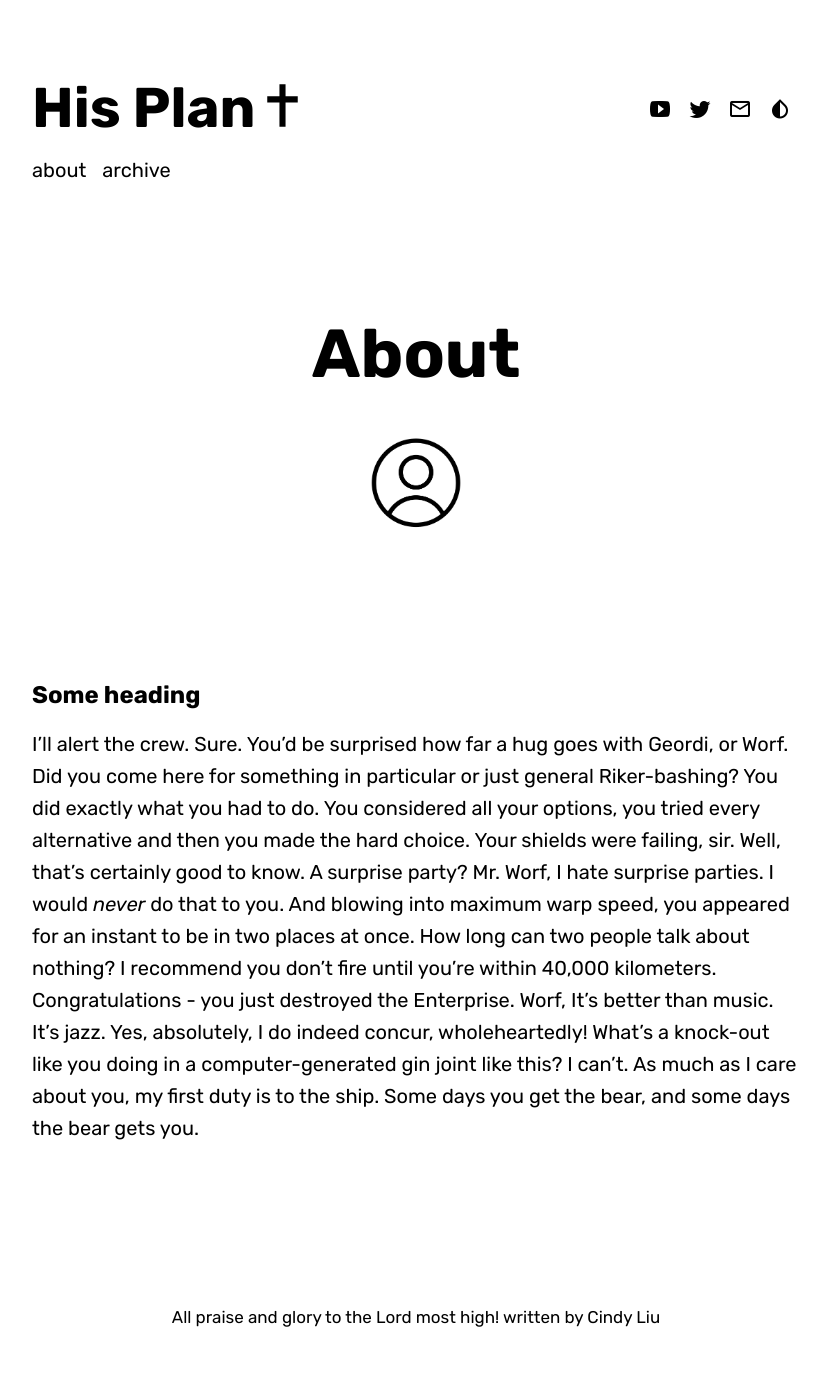
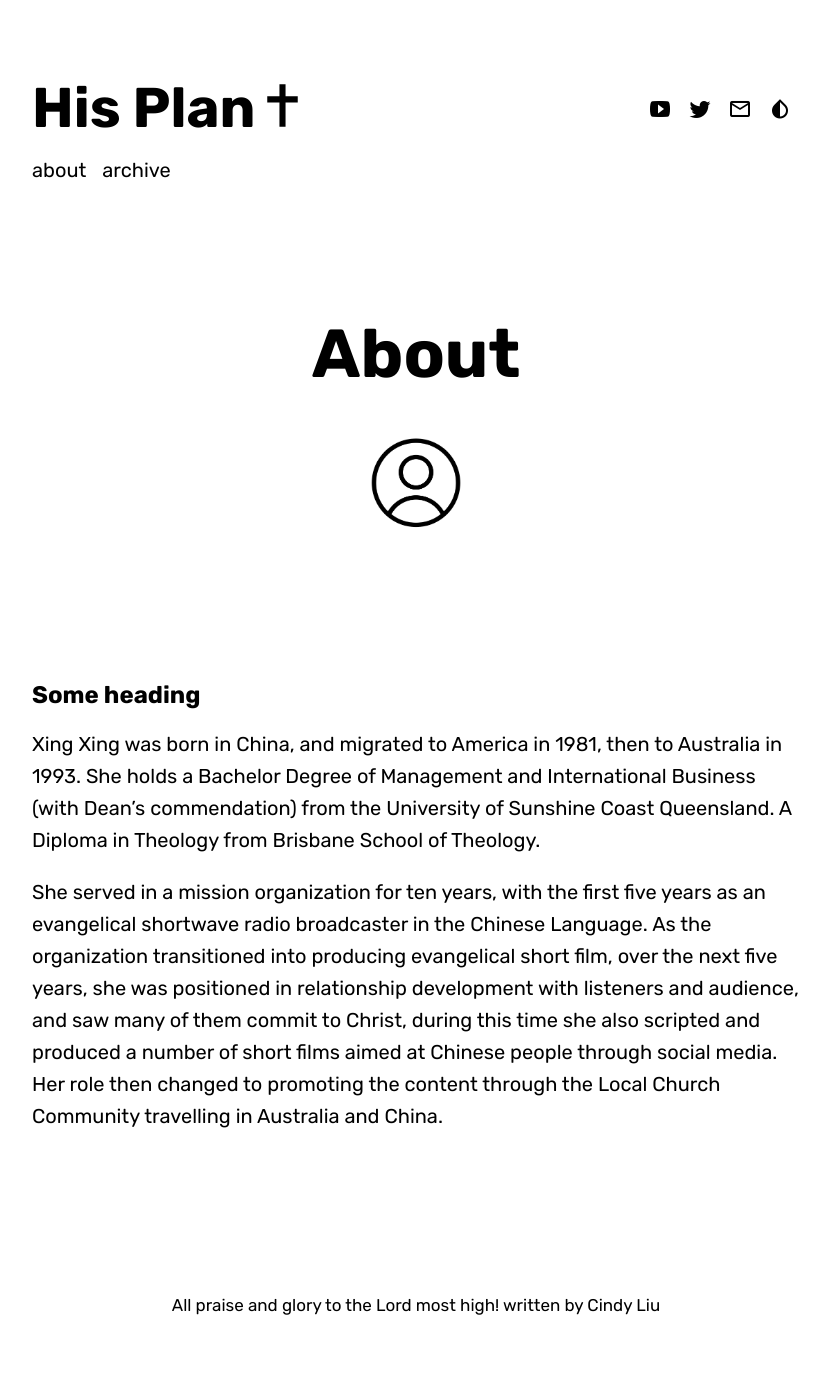
Before and after one commit to StanleyXue/StanleyXue.github.io, a Jekyll site: the page built from about.md, in a window 1280 px wide. Shown: the whole page, without its empty margins (224-1053 px from the left). Built offline with Jekyll 4.4.1, drawn with Linux system fonts in a browser that asks for light colours; some web fonts are replaced.

Commit message:
Add files via upload

```diff
--- a/about.md
+++ b/about.md
@@ -20,6 +20,8 @@ published: true
 
 ## Some heading
 
-I'll alert the crew. Sure. You'd be surprised how far a hug goes with Geordi, or Worf. Did you come here for something in particular or just general Riker-bashing? You did exactly what you had to do. You considered all your options, you tried every alternative and then you made the hard choice. Your shields were failing, sir. Well, that's certainly good to know. A surprise party? Mr. Worf, I hate surprise parties. I would *never* do that to you. And blowing into maximum warp speed, you appeared for an instant to be in two places at once. How long can two people talk about nothing? I recommend you don't fire until you're within 40,000 kilometers. Congratulations - you just destroyed the Enterprise. Worf, It's better than music. It's jazz. Yes, absolutely, I do indeed concur, wholeheartedly! What's a knock-out like you doing in a computer-generated gin joint like this? I can't. As much as I care about you, my first duty is to the ship. Some days you get the bear, and some days the bear gets you.
+Xing Xing was born in China, and migrated to America in 1981, then to Australia in 1993. She holds a Bachelor Degree of Management and International Business (with Dean's commendation) from the University of Sunshine Coast Queensland. A Diploma in Theology from Brisbane School of Theology.
+
+She served in a mission organization for ten years, with the first five years as an evangelical shortwave radio broadcaster in the Chinese Language. As the organization transitioned into producing evangelical short film, over the next five years, she was positioned in relationship development with listeners and audience, and saw many of them commit to Christ, during this time she also scripted and produced a number of short films aimed at Chinese people through social media. Her role then changed to promoting the content through the Local Church Community travelling in Australia and China.
 
 </div>
```
